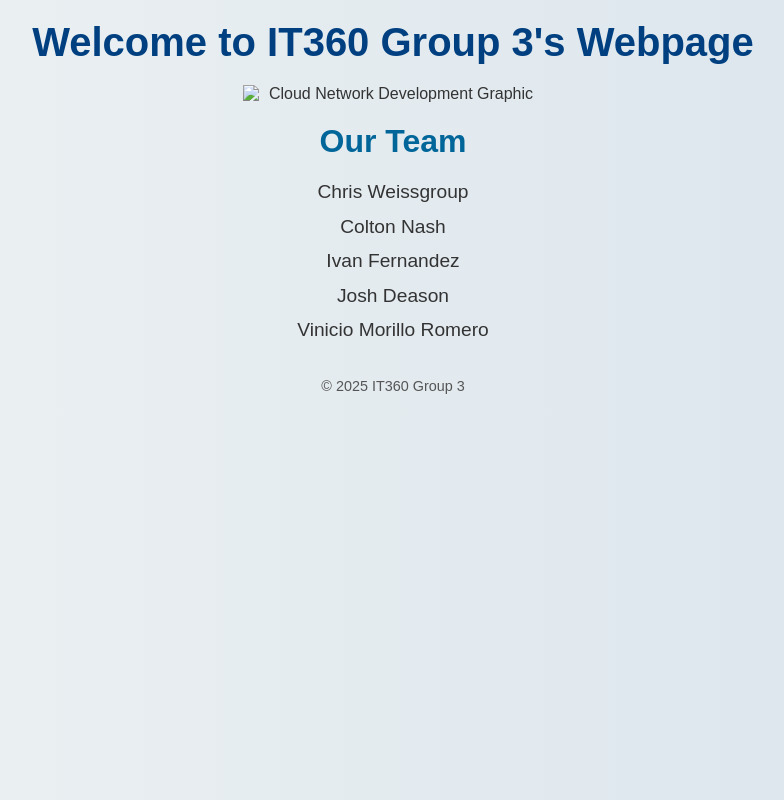
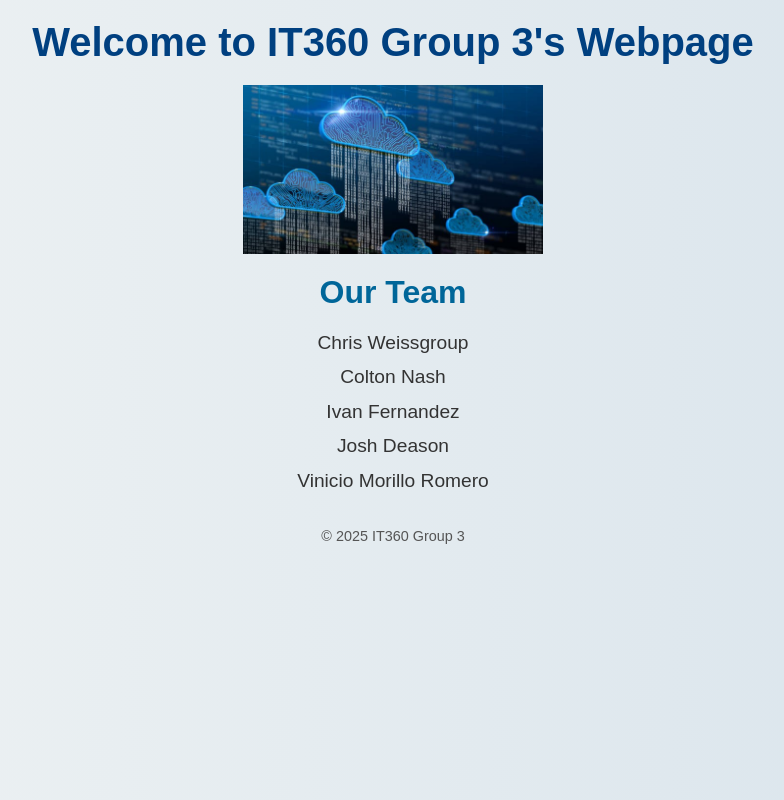
Before and after one commit to joshdeason311/IT360Final, a plain HTML site: page index.html in a window 1280 px wide. Shown: the whole page, without its empty margins (247-1031 px from the left). Drawn offline with Linux system fonts and the light colour scheme.

Commit message:
Update index.html

```diff
--- a/index.html
+++ b/index.html
@@ -12,7 +12,7 @@
     </header>
 
     <main>
-        <img src="images/cloud-network.png" alt="Cloud Network Development Graphic" class="main-graphic">
+        <img src="cloud-network.png" alt="Cloud Network Development Graphic" class="main-graphic">
 
         <section class="students">
             <h2>Our Team</h2>
```
